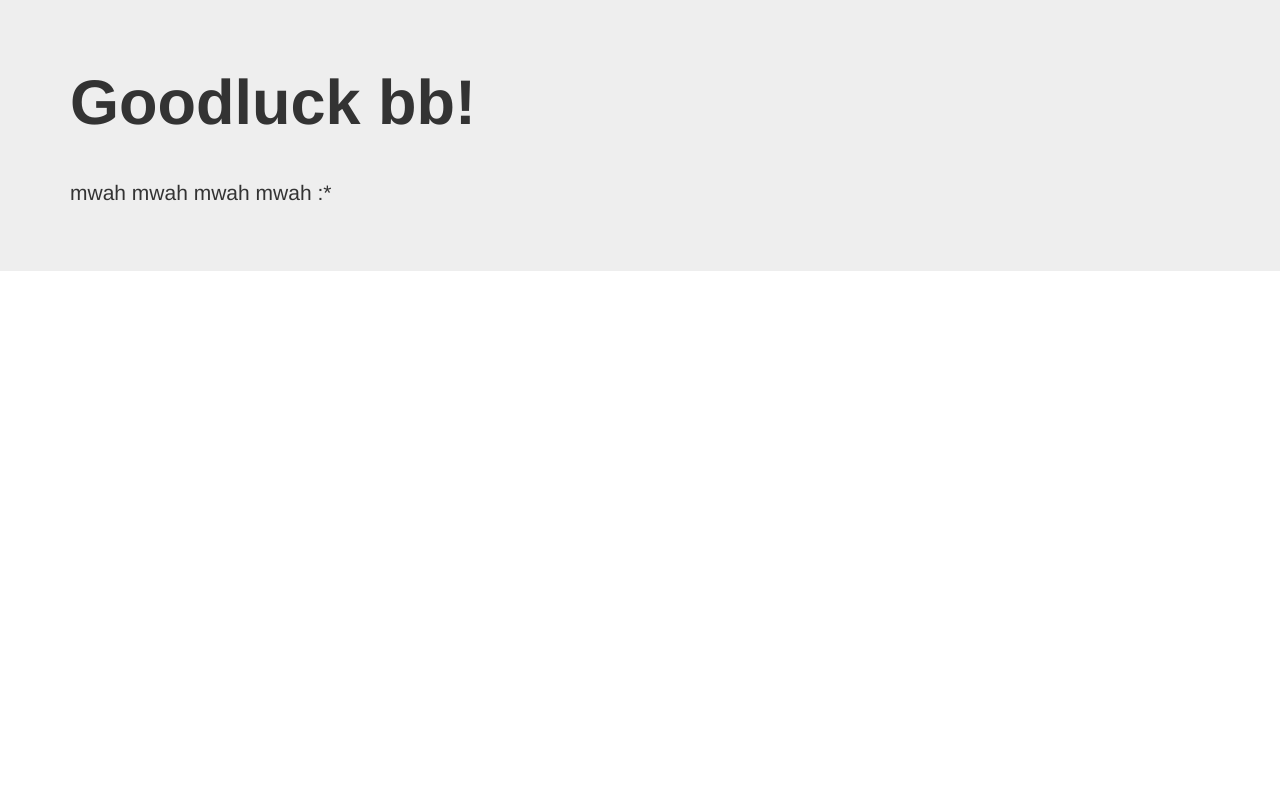
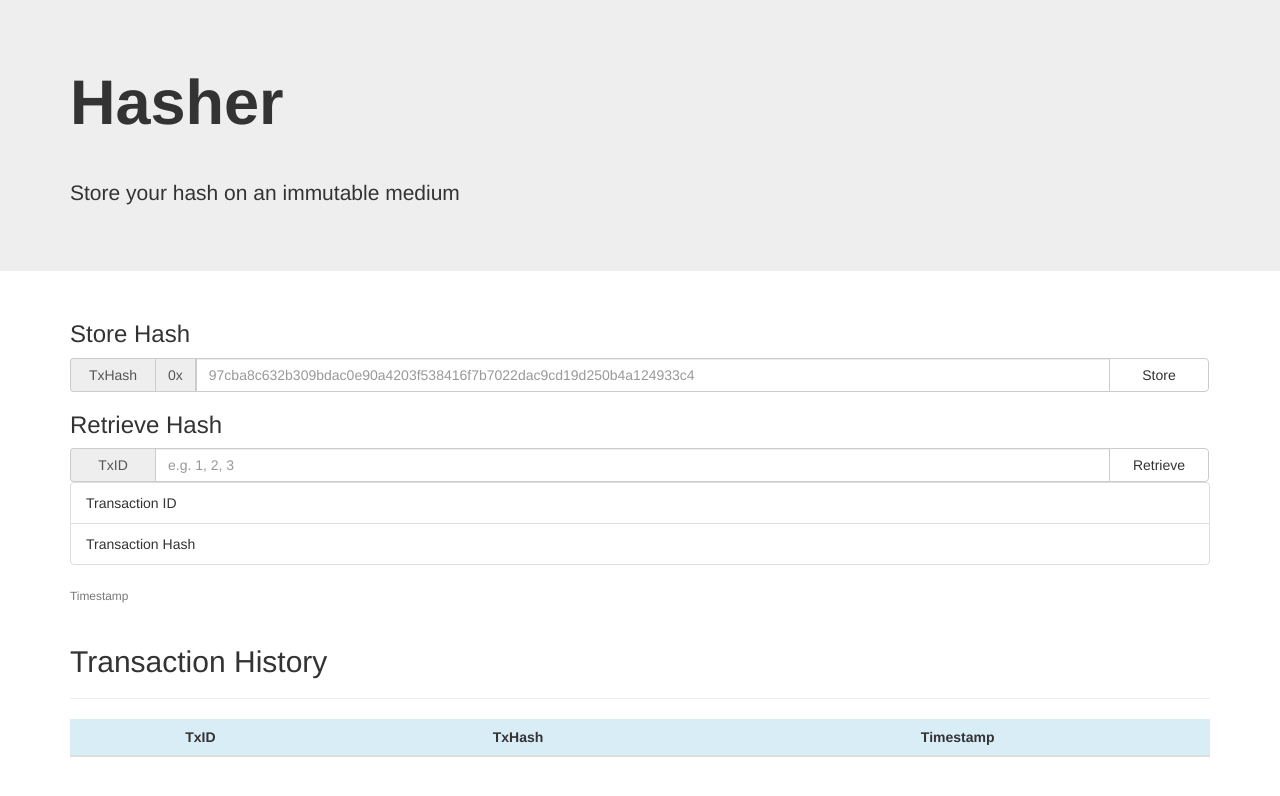
Before and after one commit to romerolorenz/romerolorenz.github.io, a plain HTML site: page index.html in a window 1280 px wide. Drawn offline with nearby package versions, Linux system fonts and the light colour scheme.

Commit message:
invert history

```diff
--- a/index.html
+++ b/index.html
@@ -9,16 +9,77 @@
   <script src="https://cdnjs.cloudflare.com/ajax/libs/popper.js/1.11.0/umd/popper.min.js" integrity="sha384-b/U6ypiBEHpOf/4+1nzFpr53nxSS+GLCkfwBdFNTxtclqqenISfwAzpKaMNFNmj4" crossorigin="anonymous"></script>
   <script src="https://maxcdn.bootstrapcdn.com/bootstrap/4.0.0-beta/js/bootstrap.min.js" integrity="sha384-h0AbiXch4ZDo7tp9hKZ4TsHbi047NrKGLO3SEJAg45jXxnGIfYzk4Si90RDIqNm1" crossorigin="anonymous"></script>
 </head>
+
 <body>
 
   <div class="jumbotron">
     <div class="container">
       <div class="text-xs-center">
-        <h1 class="display-3"><strong>Goodluck bb!</strong></h1>
+        <h1 class="display-3"><strong>Hasher</strong></h1>
         <hr class="my-4">
-        <p>mwah mwah mwah mwah :*</p>
+        <p>Store your hash on an immutable medium</p>
       </div>
     </div>
   </div>
 
+  <div class="container">
+    <div class="card card-inverse card-info mb-3 text-center">
+      <div class="card-block">
+        <h3 class="card-title center-all" id="currentTx"></h3>
+      </div>
+    </div>
+
+    <!-- set -->
+    <div class="card card-outline-info">
+      <div class="card-block">
+        <h3 class="card-title">Store Hash</h3>
+        <div class="input-group">
+          <span class="input-group-addon first" id="sizing-addon1">TxHash</span>
+          <span class="input-group-addon second" id="sizing-addon2">0x</span>
+          <input id="inputHash" class="form-control" placeholder="97cba8c632b309bdac0e90a4203f538416f7b7022dac9cd19d250b4a124933c4">
+          <span class="input-group-btn"><button id="set" class="btn btn-default btn-block">Store</button></span>
+        </div>
+      </div>
+    </div>
+
+    <!-- get -->
+    <div class="card card-outline-info">
+      <div class="card-block">
+        <h3 class="card-title">Retrieve Hash</h3>
+        <div class="input-group">
+          <span class="input-group-addon first">TxID</span>
+          <input id="txId" class="form-control" placeholder="e.g. 1, 2, 3">
+          <span class="input-group-btn"><button id="get" class="btn btn-default btn-block">Retrieve</button></span>
+        </div>
+      </div>
+      <ul class="list-group list-group-flush">
+        <li class="list-group-item" id="showTxId">Transaction ID</li>
+        <li class="list-group-item" id="txHash">Transaction Hash</li>
+      </ul>
+      <div class="card-footer">
+        <small class="text-muted" id="timestamp">Timestamp</small>
+      </div>
+    </div>
+
+    <br>
+
+    <h2 class="text-sm-center">Transaction History</h2>
+    <hr class="my-4">
+
+    <table class="table table-hover table-sm">
+      <thead>
+        <tr class="bg-info">
+          <th>TxID</th>
+          <th>TxHash</th>
+          <th>Timestamp</th>
+        </tr>
+      </thead>
+      <tbody id="history">
+      </tbody>
+    </table>
+  </div>
+
+  <script src="./app.js"></script>
+
+</body>
 </html>
```
Also changed, not shown: app.js.
